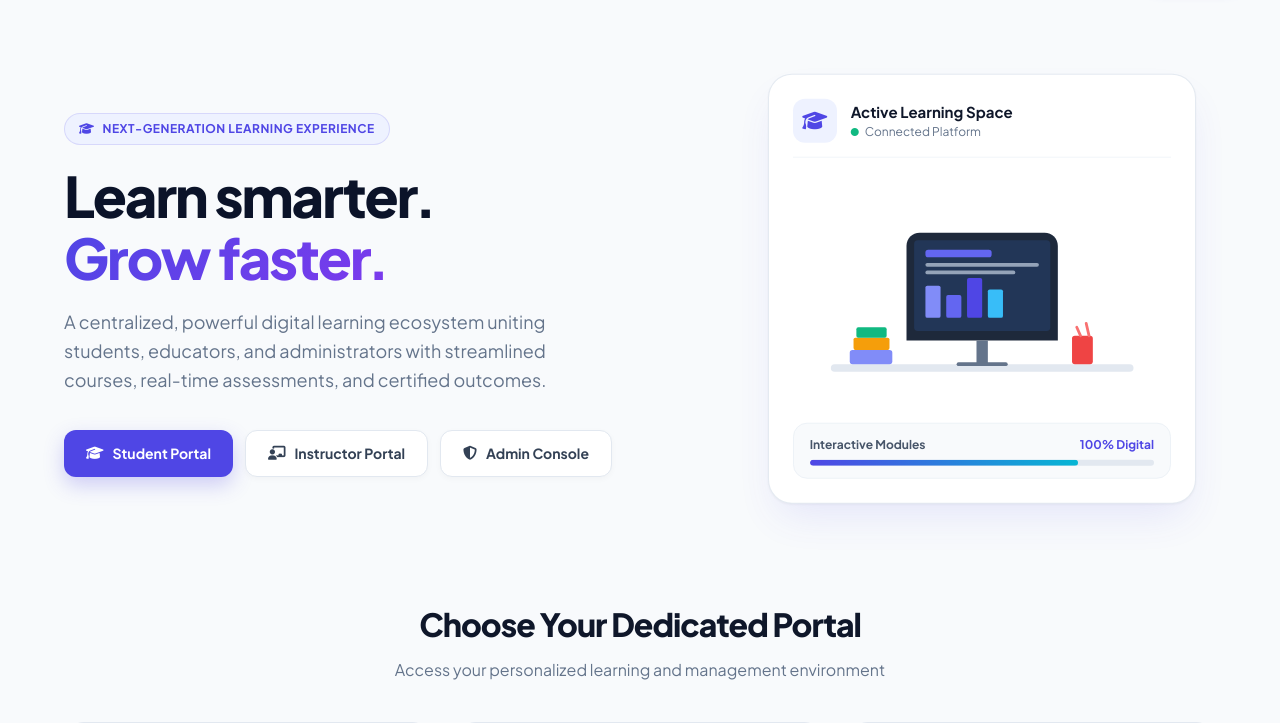
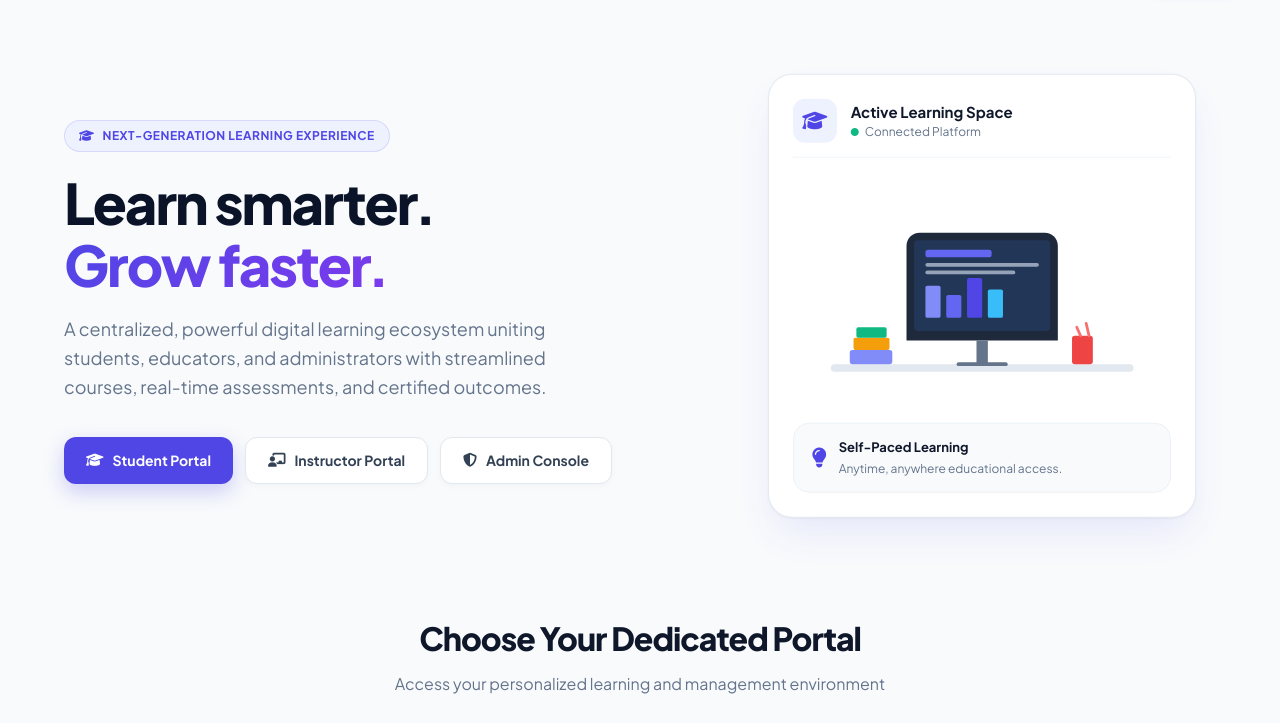
Before and after one commit to sanad-shat/Learnova-LMS-Platform, a Flask app: page / in a window 1280 px wide. Shown: the part 66-789 px from the top of the page. Run offline with Flask 3, Linux system fonts and the light colour scheme; data comes from the database, SQL or seed files in the repository; some libraries are stand-ins or nearby versions.

Commit message:
Update choose.html

```diff
--- a/ecms/app/templates/choose.html
+++ b/ecms/app/templates/choose.html
@@ -300,11 +300,35 @@
       padding: 10px 0;
     }
 
-    .edu-progress-box {
+    /* Welcome Footnote Box */
+    .edu-welcome-box {
       background: #f8fafc;
-      padding: 12px 16px;
-      border-radius: 14px;
+      padding: 14px 18px;
+      border-radius: 16px;
       border: 1px solid #edf2f7;
+      display: flex;
+      align-items: center;
+      gap: 12px;
+    }
+
+    .edu-welcome-box i {
+      font-size: 20px;
+      color: #4f46e5;
+      flex-shrink: 0;
+    }
+
+    .edu-welcome-box div strong {
+      display: block;
+      font-size: 13px;
+      color: #0f172a;
+      font-weight: 700;
+    }
+
+    .edu-welcome-box div span {
+      display: block;
+      font-size: 12px;
+      color: #64748b;
+      margin-top: 2px;
     }
 
     /* Portals Selection Grid */
@@ -596,13 +620,12 @@
             </svg>
           </div>
 
-          <div class="edu-progress-box">
-            <div style="display: flex; justify-content: space-between; font-size: 12px; font-weight: 700; color: #475569; margin-bottom: 6px;">
-              <span>Interactive Modules</span>
-              <span style="color: #4f46e5;">100% Digital</span>
-            </div>
-            <div style="height: 6px; background: #e2e8f0; border-radius: 99px; overflow: hidden;">
-              <div style="width: 78%; height: 100%; background: linear-gradient(90deg, #4f46e5, #06b6d4); border-radius: 99px;"></div>
+          <!-- Replaced with clean informative banner -->
+          <div class="edu-welcome-box">
+            <i class="fa-solid fa-lightbulb"></i>
+            <div>
+              <strong>Self-Paced Learning</strong>
+              <span>Anytime, anywhere educational access.</span>
             </div>
           </div>
         </div>
```
